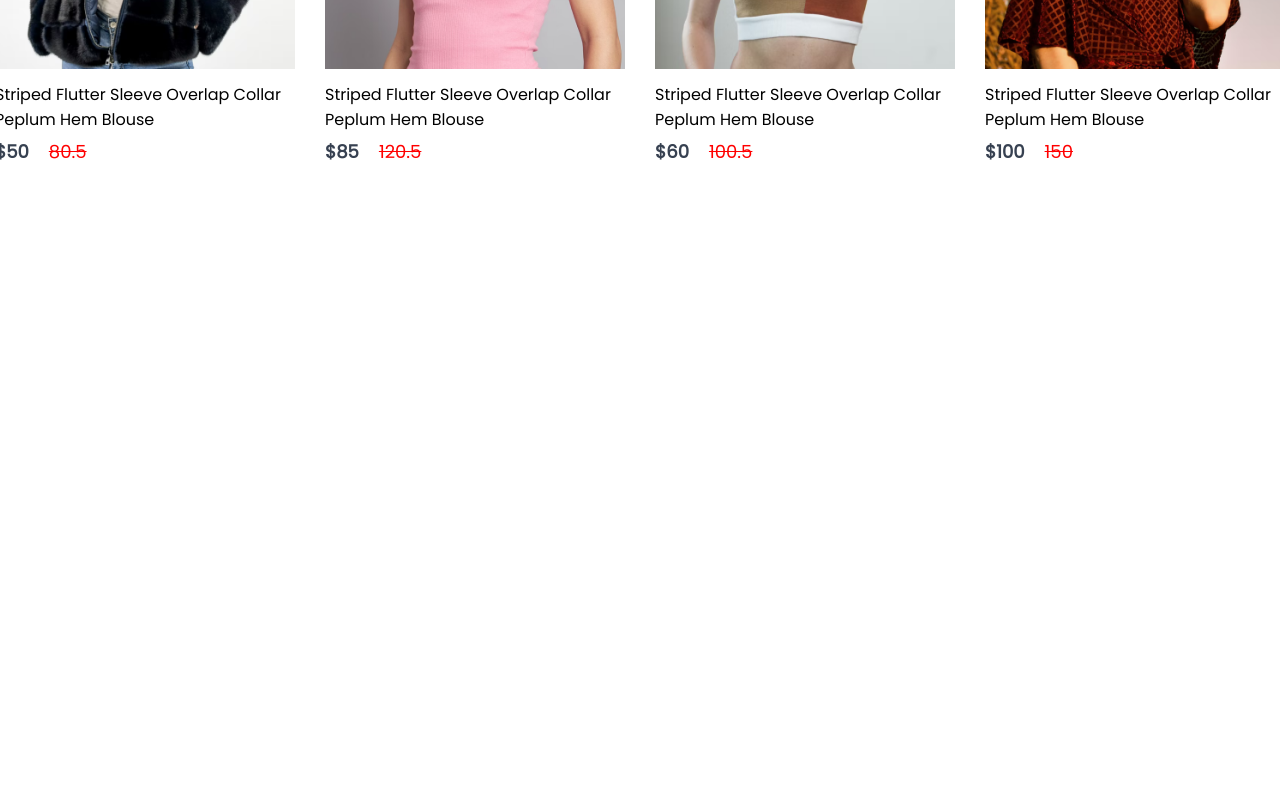
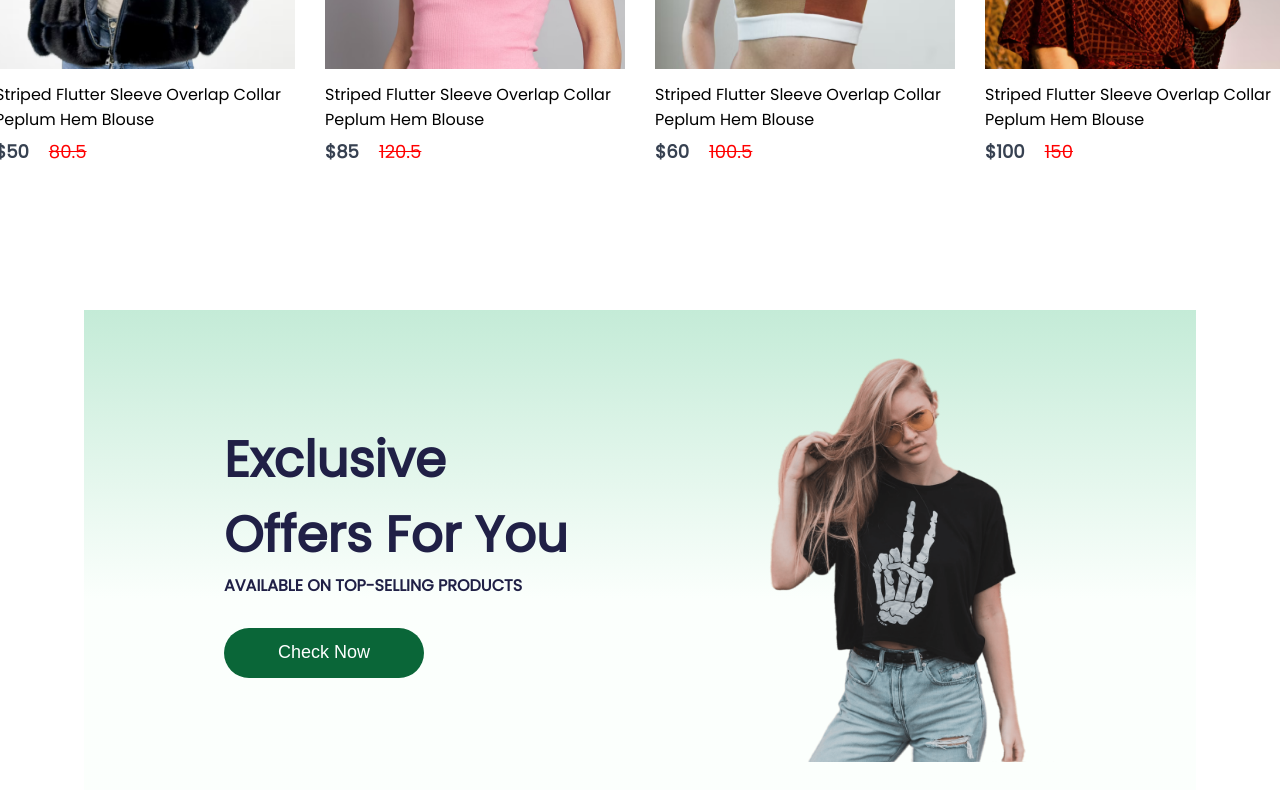
Before and after one commit to Laayaa94/CODSOFT-E-Commerse, a React (Create React App) app: page / in a window 1280 px wide. Shown: the part 1285-2085 px from the top of the page. Before the commit the page ends 1595 px from the top, so only its background shows below. Built offline with nearby package versions, Linux system fonts and the light colour scheme.

Commit message:
offer component changes

```diff
--- /dev/null
+++ b/src/Components/Offers/Offers.css
@@ -0,0 +1,48 @@
+.offers{
+    width: 65%;
+    height: 60vh;
+    display: flex;
+    margin: auto;
+    padding: 0px 140px;
+    margin-bottom: 150px;
+    background:linear-gradient(180deg,#c4ebd7,#e1ffea22 60%);
+
+}
+.offers-left{
+    flex: 1;
+    flex-direction: column;
+    display: flex;
+    justify-content: center;
+}
+.offers-left h1{
+    color: #202046;/*171717*/
+    font-size:50px;
+    font-weight: 600;
+}
+.offers-left p{
+    color:#202046;
+    font-size: 16px;
+    font-weight: 600;
+    text-transform: uppercase;
+}
+.offers-left button{
+    width: 200px;
+    height: 50px;
+    border-radius: 35px;
+    background-color: #0a6638;
+    border: none;
+    color: white;
+    font-size: 18px;
+    font-weight: 500;
+    margin-top: 30px;
+    cursor: pointer;
+}
+.offers-right{
+    flex: 1;
+    display: flex;
+    align-items: center;
+    justify-content: flex-end;
+    }
+.offers-right img{
+    width: 290px;
+}
--- /dev/null
+++ b/src/Components/Offers/Offers.jsx
@@ -0,0 +1,20 @@
+import React from 'react'
+import './Offers.css'
+import exclusiveImg from '../Assets/exclusive_image.png'
+const Offers = () => {
+  return (
+    <div className='offers'>
+      <div className="offers-left">
+        <h1>Exclusive</h1>
+        <h1>Offers For You</h1>
+        <p>Available on top-selling products</p>
+        <button>Check Now</button>
+      </div>
+      <div className="offers-right">
+        <img src={exclusiveImg} alt="" />
+      </div>
+    </div>
+  )
+}
+
+export default Offers
--- a/src/Pages/Shop.jsx
+++ b/src/Pages/Shop.jsx
@@ -1,12 +1,14 @@
 import React from 'react'
 import Hero from '../Components/Hero/Hero'
 import Popular from '../Components/Popular/popular'
+import Offers from '../Components/Offers/Offers'
 
 const Shop = () => {
   return (
     <div>
       <Hero/>
       <Popular/>
+      <Offers/>
     </div>
   )
 }
```
